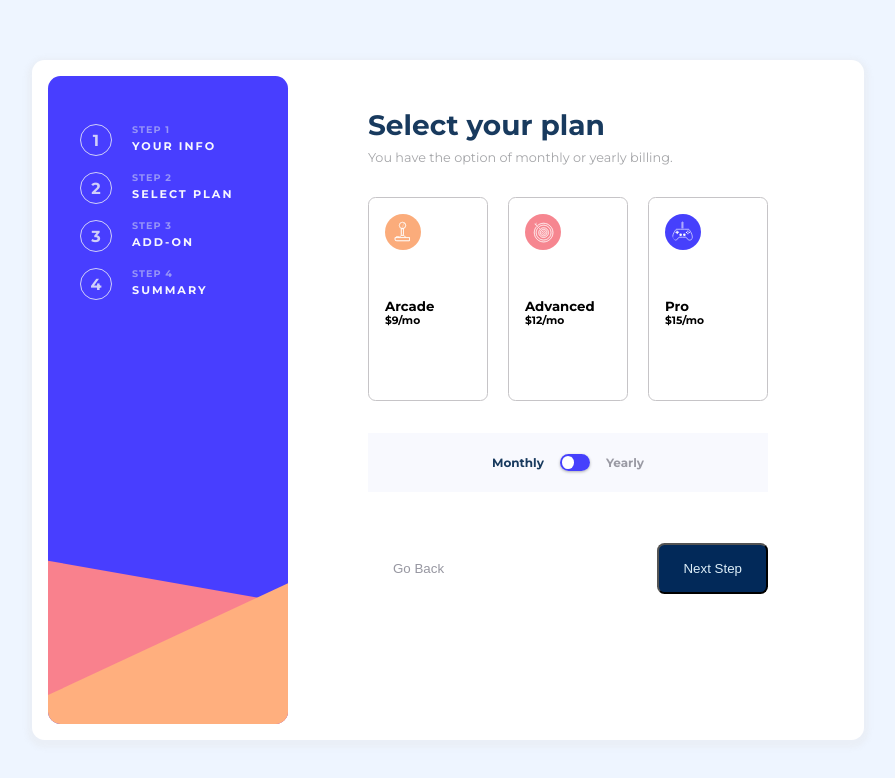
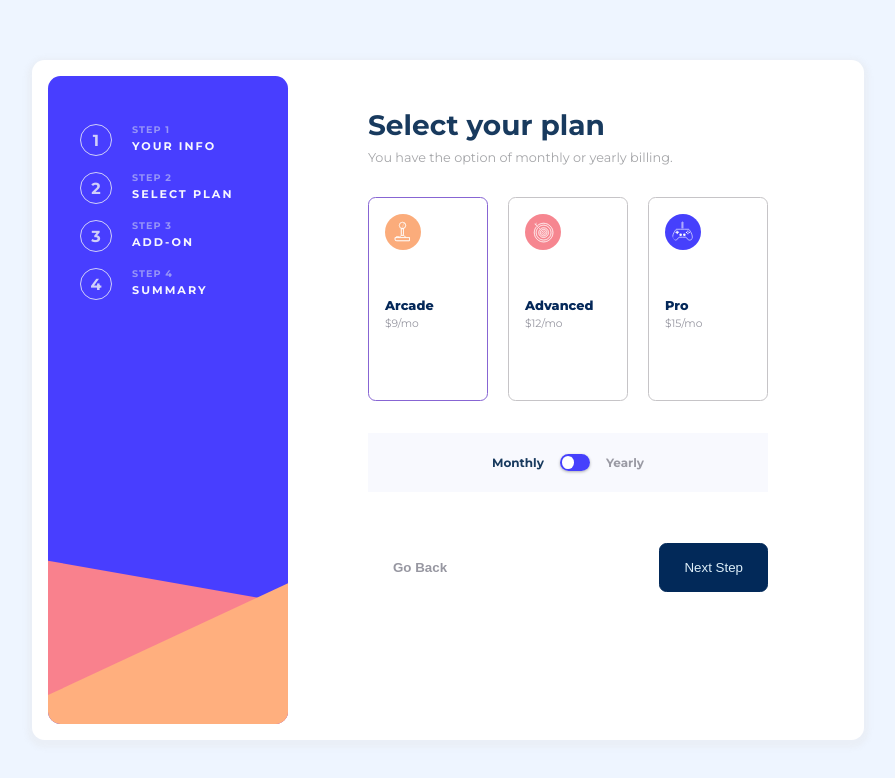
Before and after one commit to Mhmd-S/multi-step-form, a React (Create React App) app: page / in a window 1280 px wide. In both pictures the pointer is over the element 620 px from the left and 299 px from the top of the page. Shown: the top 778 px of the page, without its empty margins (192-1087 px from the left). Built offline with nearby package versions, Linux system fonts and the light colour scheme.

Commit message:
Completed the design for 'Select your plan' tab

```diff
--- a/src/Components/Styles/FormInfo.css
+++ b/src/Components/Styles/FormInfo.css
@@ -51,3 +51,8 @@
     color: #ddeef8;
     border-radius: 7.5px;
 }
+
+.FormInfo-button:hover{
+    background-color: #184a88;
+    border:1px solid #abc2d0;
+}
--- a/src/Components/Styles/FormPlans.css
+++ b/src/Components/Styles/FormPlans.css
@@ -40,6 +40,11 @@
     border-radius: 7.5px;
 }
 
+.FormPlans-plans-planContainer:hover{
+    border: 1px solid #8765d3;
+    cursor: pointer;
+}
+
 .FormPlans-plans-planContainer-active{
     border: 1px solid #8765d3;
     background-color: #f8f9fe;
@@ -66,6 +71,15 @@
 
 .FormPlans-plans-planContainer h5 {
     margin-top: 3rem;
+    font-size: 0.8rem;
+    font-weight: 800;
+    color:#042859
+}
+
+.FormPlans-plans-planContainer h6 {
+    margin-top: 0.3rem;
+    font-weight: 400;
+    color:#9797a1;
 }
 
 .FormPlans-toggle-container{
@@ -144,13 +158,20 @@
     color: #9797a1;
     border: 1px solid transparent;
     background-color: transparent;
+    font-weight: 600;
 }
 
 .back:hover{
-    color:;
+    color:#042859;
 }
 
 .next{
+    border:1px solid #022959;
     background-color: #022959;
     color: #ddeef8;
 }
+
+.next:hover{
+    background-color: #184a88;
+    border: 1px solid #abc2d0;
+}
```
